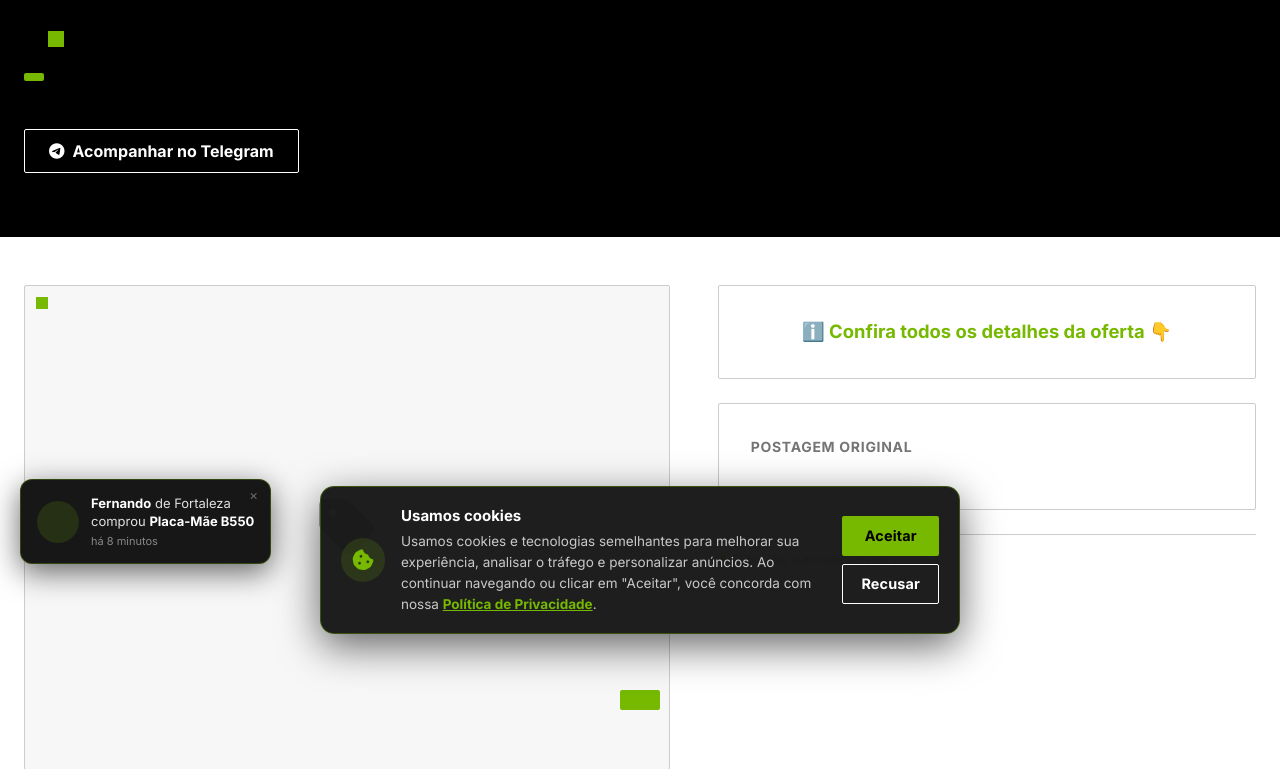
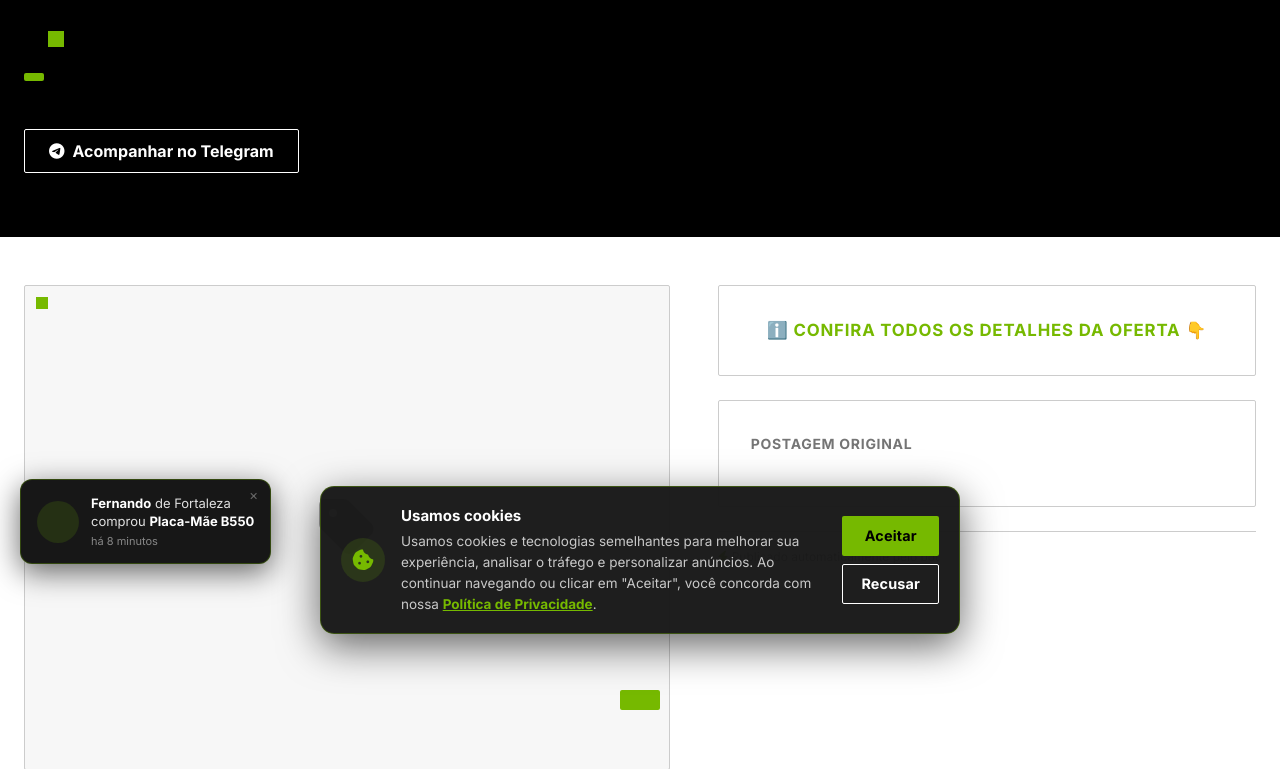
Before and after one commit to andresperes33/andrebot, a Django app: template bot/templates/bot/promo_detail.html in a window 1280 px wide. Shown: the part 146-915 px from the top of the page. Run offline with Django 5.2, Linux system fonts and the light colour scheme; the template is opened without the code that fills it, so the values that code supplies are empty.

Commit message:
ajusta fonte do texto de oferta para 16.8px

```diff
--- a/bot/templates/bot/promo_detail.html
+++ b/bot/templates/bot/promo_detail.html
@@ -65,7 +65,7 @@
 
     <div class="detail-info">
         <div class="card" style="text-align:center;">
-            <p style="font-size:1.15rem;font-weight:700;color:var(--primary);margin:0;">ℹ️ Confira todos os detalhes da oferta 👇</p>
+            <p class="detail-label" style="font-size:16.8px;font-weight:700;color:#76B900;margin:0;">ℹ️ Confira todos os detalhes da oferta 👇</p>
         </div>
 
         <div class="card">
```
